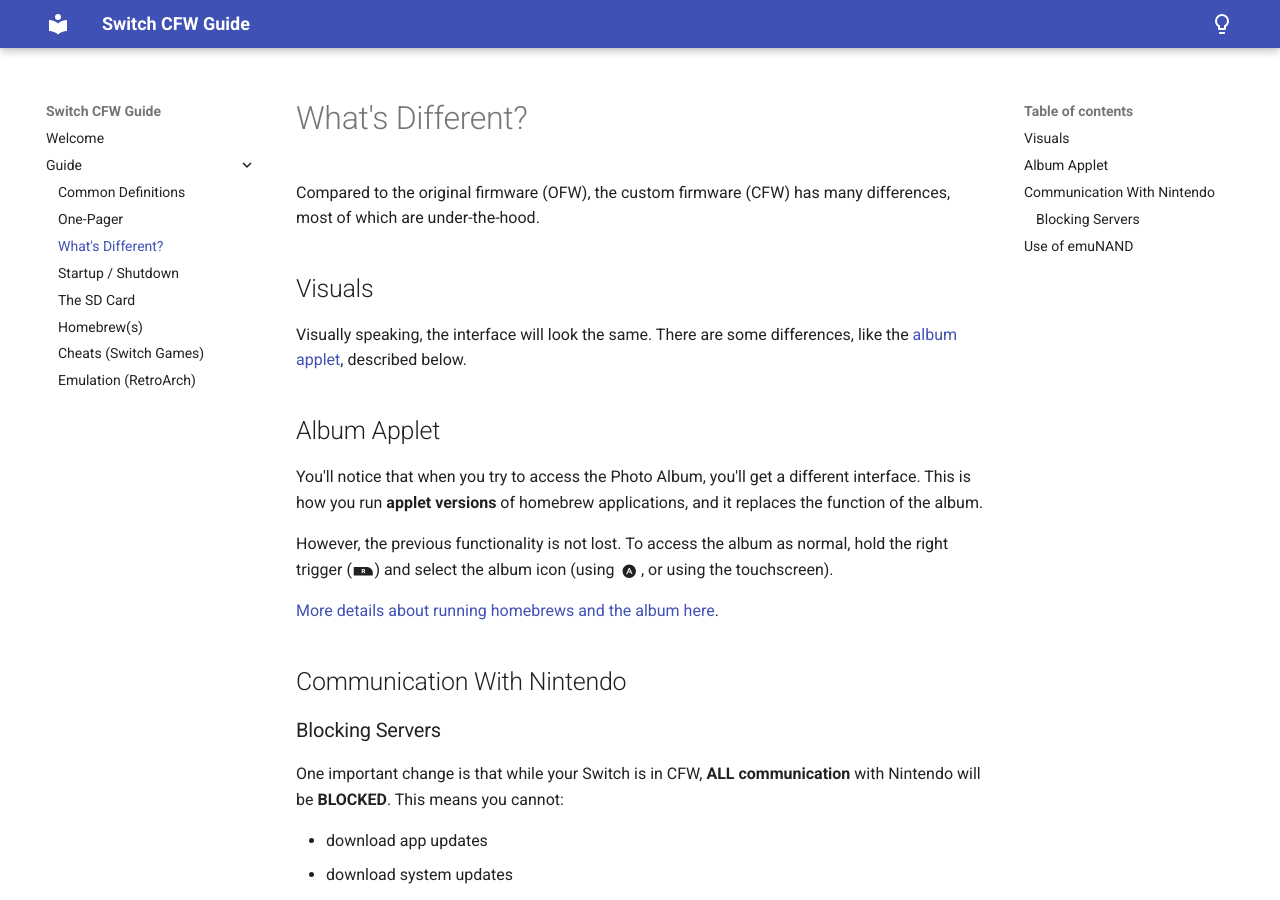
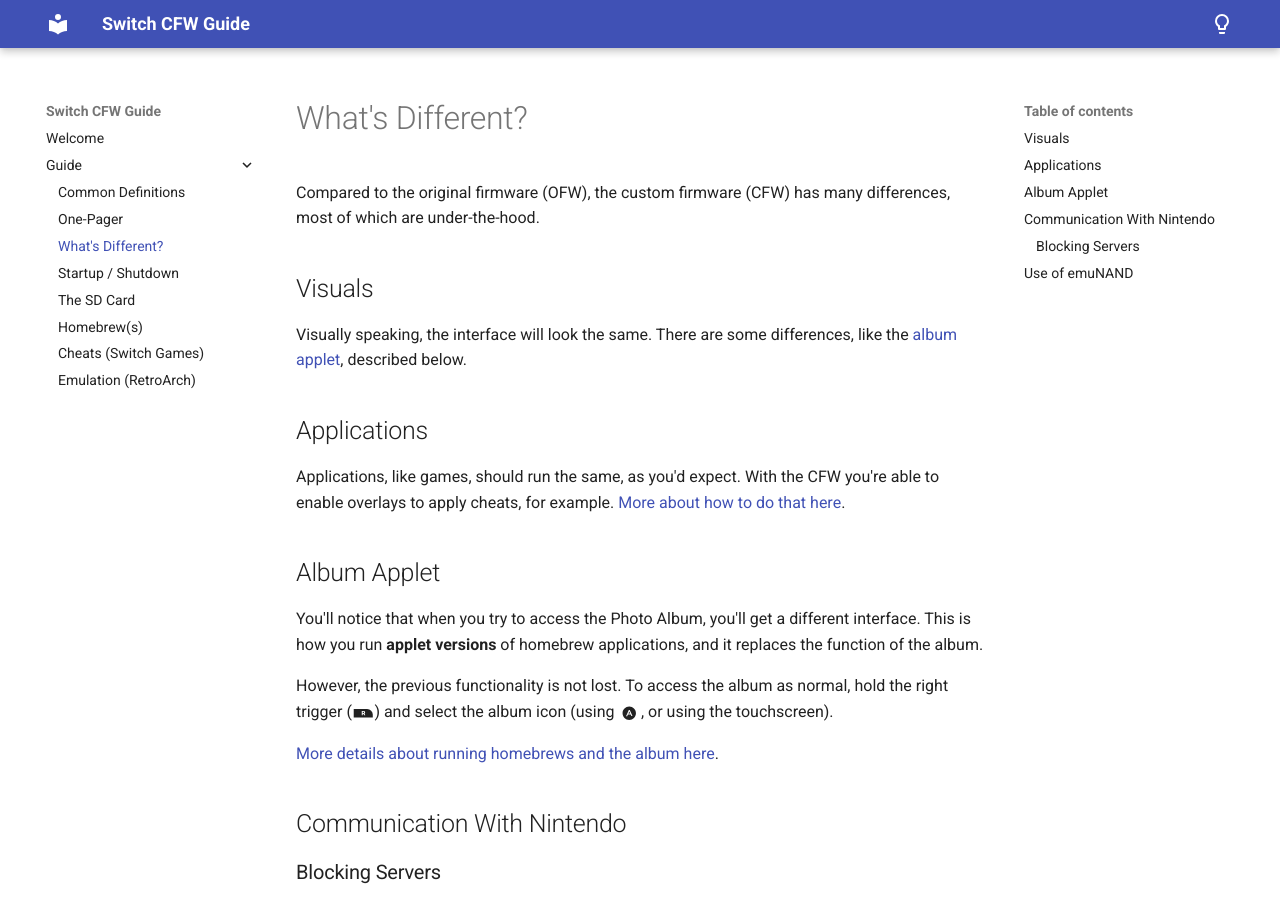
Before and after one commit to Tabrnicus/Switch-CFW-Guide, an MkDocs documentation site: the page built from docs/guide/differences.md, in a window 1280 px wide and 900 px high. Built offline with MkDocs 1.6.1 and Material for MkDocs 9.7.7, drawn with Linux system fonts in a browser that asks for light colours.

Commit message:
add application subsection

```diff
--- a/docs/guide/differences.md
+++ b/docs/guide/differences.md
@@ -5,6 +5,10 @@
 ## Visuals
 
 Visually speaking, the interface will look the same. There are some differences, like the [album applet](#album-applet), described below.
+
+## Applications
+
+Applications, like games, should run the same, as you'd expect. With the CFW you're able to enable overlays to apply cheats, for example. [More about how to do that here](switch-cheats.md).
 
 ## Album Applet
 
```
